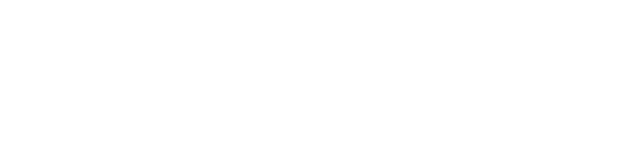
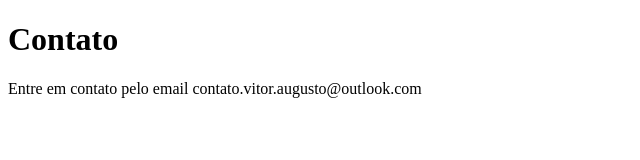
Before and after one commit to vitoraugustosilva/sistema-de-cadastro, a plain HTML site: page contato.html in a window 1280 px wide. Shown: the whole page, without its empty margins (0-640 px from the left). Drawn offline with Linux system fonts and the light colour scheme.

Commit message:
Adicionando o email de contato

```diff
--- a/contato.html
+++ b/contato.html
@@ -7,6 +7,7 @@
     <title>Contato</title>
 </head>
 <body>
-
+    <h1>Contato</h1>
+    <p>Entre em contato pelo email contato.vitor.augusto@outlook.com </p>
 </body>
 </html>
```
